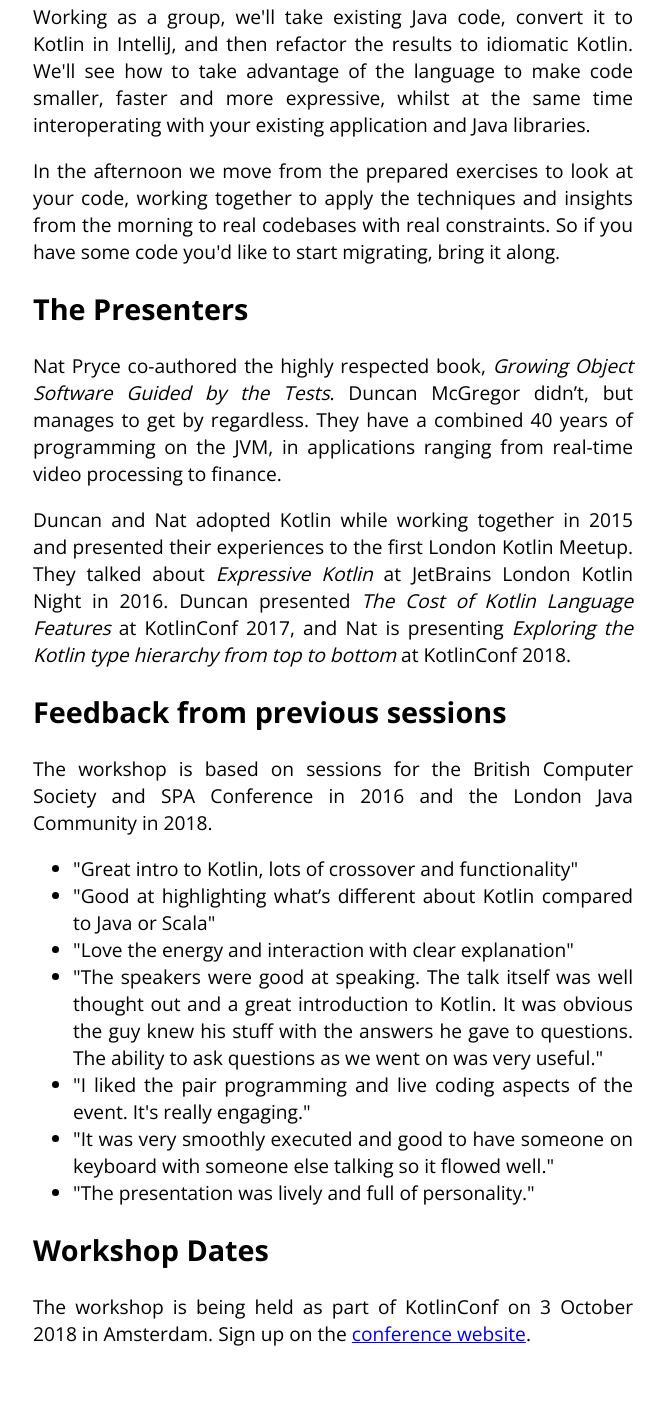
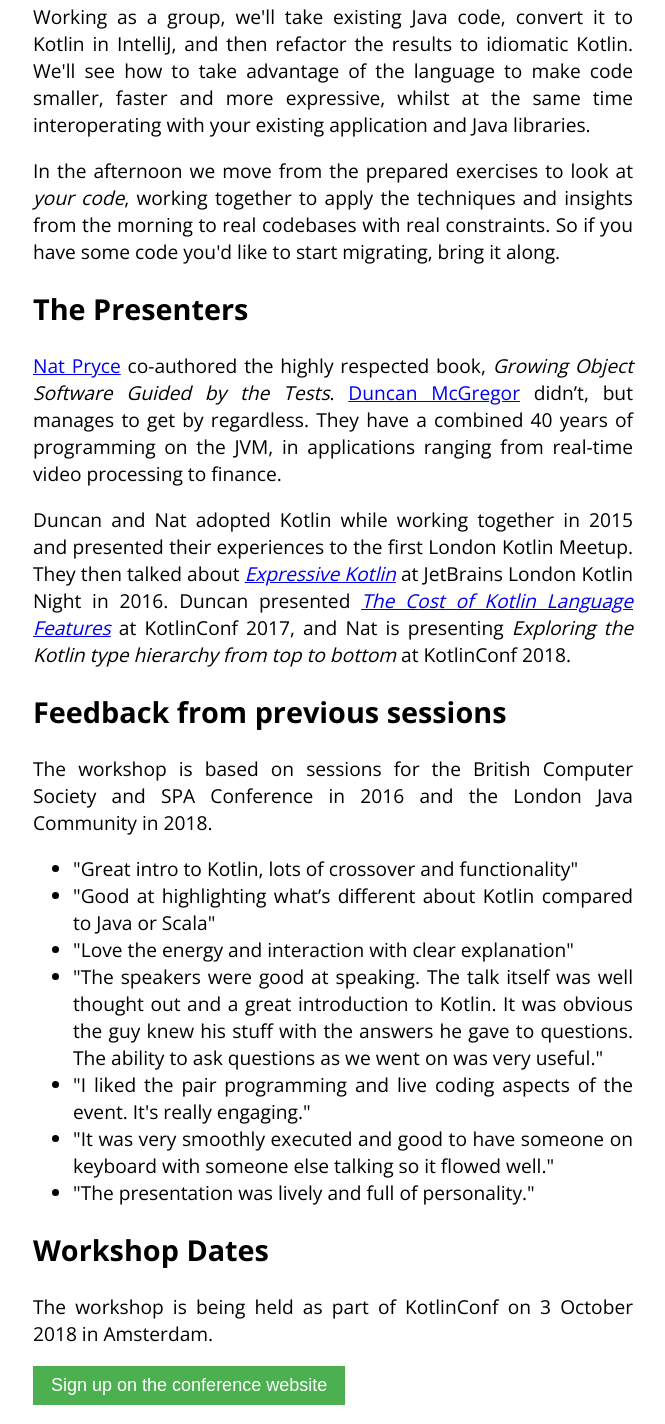
Before and after one commit to dlewis-n26/learn-you-a-kotlin, a plain HTML site: page website/index.html in a window 1280 px wide. Shown: the part 357-1781 px from the top of the page, without its empty margins (307-972 px from the left). Before the commit the page ends 1742 px from the top, so only its background shows below. Drawn offline with nearby package versions, Linux system fonts and the light colour scheme.

Commit message:
CTA button and some links

```diff
--- a/website/index.html
+++ b/website/index.html
@@ -55,6 +55,21 @@
       padding: 1em;
     }
 
+    #cta {
+
+    }
+
+    .cta-button {
+      background-color: #4CAF50; /* Green */
+      border: none;
+      color: white;
+      padding: 0.5em 1em;
+      text-align: center;
+      text-decoration: none;
+      display: inline-block;
+      font-size: large;
+    }
+
     .quote {
       font-style: italic;
     }
@@ -67,7 +82,8 @@
 
     <p id="when">
       <a href="https://kotlinconf.com/workshops/"
-               onclick="ga('send', 'event', 'links', 'click', 'kotlinconf-workshop-banner');">Amsterdam<br/>3rd October 2018</a>
+         onclick="ga('send', 'event', 'links', 'click', 'kotlinconf-workshop-banner');">Amsterdam<br/>3rd October
+        2018</a>
     </p>
 
     <p id="blurb">
@@ -86,25 +102,25 @@
       libraries.
     </p>
     <p>
-            In the afternoon we move from the prepared exercises to look at your code, working together to apply the
+      In the afternoon we move from the prepared exercises to look at <em>your code</em>, working together to apply the
       techniques and insights from the morning to real codebases with real constraints. So if you have some code
       you'd like to start migrating, bring it along.
     </p>
   </div>
   <div id="presenters">
     <h2>The Presenters</h2>
-        <p>Nat Pryce co-authored the highly respected book, <span
-                class="quote">Growing Object Software Guided by the Tests</span>. Duncan McGregor
-            didn’t, but manages to get by regardless. They have a combined 40 years of programming on the JVM, in
-            applications
-            ranging from real-time video processing to finance.</p>
-        <p>Duncan and Nat adopted Kotlin while working together in 2015 and presented their experiences to the first
-            London
-            Kotlin Meetup. They talked about <span class="quote">Expressive Kotlin</span> at JetBrains London Kotlin
-            Night in
-            2016. Duncan presented <span class="quote">The Cost of Kotlin Language Features</span> at KotlinConf 2017,
-            and Nat
-            is presenting <span class="quote">Exploring the Kotlin type hierarchy from top to bottom</span> at
+    <p>
+      <a href="http://www.natpryce.com/">Nat Pryce</a> co-authored the highly respected book,
+      <span class="quote">Growing Object Software Guided by the Tests</span>.
+      <a href="http://www.oneeyedmen.com">Duncan McGregor</a> didn’t, but manages to get by
+      regardless. They have a combined 40 years of programming on the JVM, in applications ranging from real-time video
+      processing to finance.</p>
+    <p>Duncan and Nat adopted Kotlin while working together in 2015 and presented their experiences to the first London
+      Kotlin Meetup. They then talked about
+      <a href="https://www.youtube.com/watch?v=p-AOjgobGR8" class="quote">Expressive Kotlin</a> at
+      JetBrains London Kotlin Night in 2016. Duncan presented
+      <a href="https://www.youtube.com/watch?v=ExkNNsDn6Vg" class="quote">The Cost of Kotlin Language Features</a> at KotlinConf 2017,
+      and Nat is presenting <span class="quote">Exploring the Kotlin type hierarchy from top to bottom</span> at
       KotlinConf 2018.
     </p>
   </div>
@@ -134,10 +150,12 @@
   </div>
   <div id="dates">
     <h2>Workshop Dates</h2>
-        <p>The workshop is being held as part of KotlinConf on 3 October 2018 in Amsterdam. Sign up on the
-            <a href="https://kotlinconf.com/workshops/"
-               onclick="ga('send', 'event', 'links', 'click', 'kotlinconf-workshop');">conference website</a>.
-        </p>
+    <p>The workshop is being held as part of KotlinConf on 3 October 2018 in Amsterdam.</p>
+    <div id="cta">
+      <a href="https://kotlinconf.com/workshops/" onclick="ga('send', 'event', 'links', 'click', 'kotlinconf-workshop');">
+        <button class="cta-button">Sign up on the conference website</button>
+      </a>
+    </div>
   </div>
 </div>
 <script>
```
Lines whose indentation alone changed are shown as unchanged.
